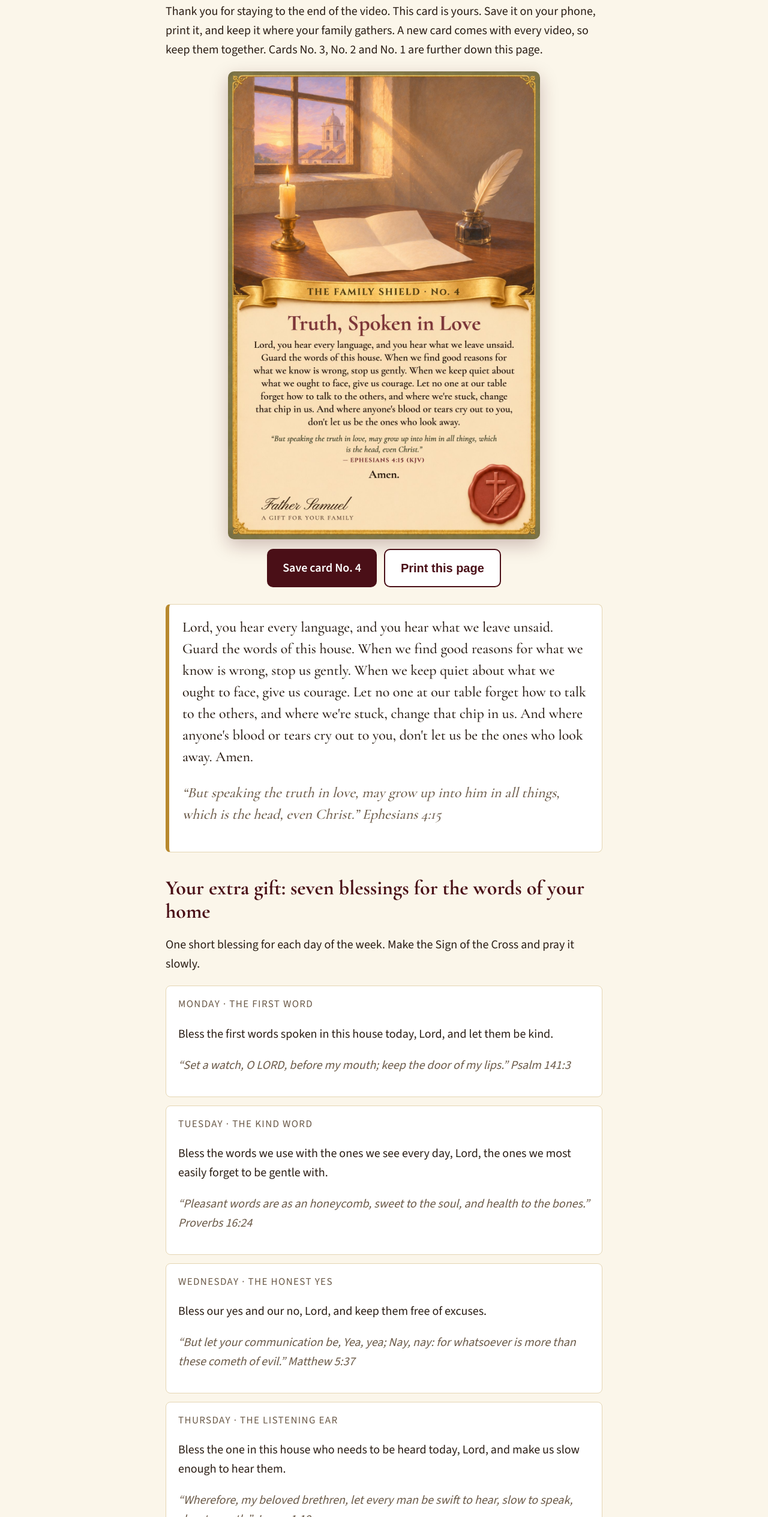
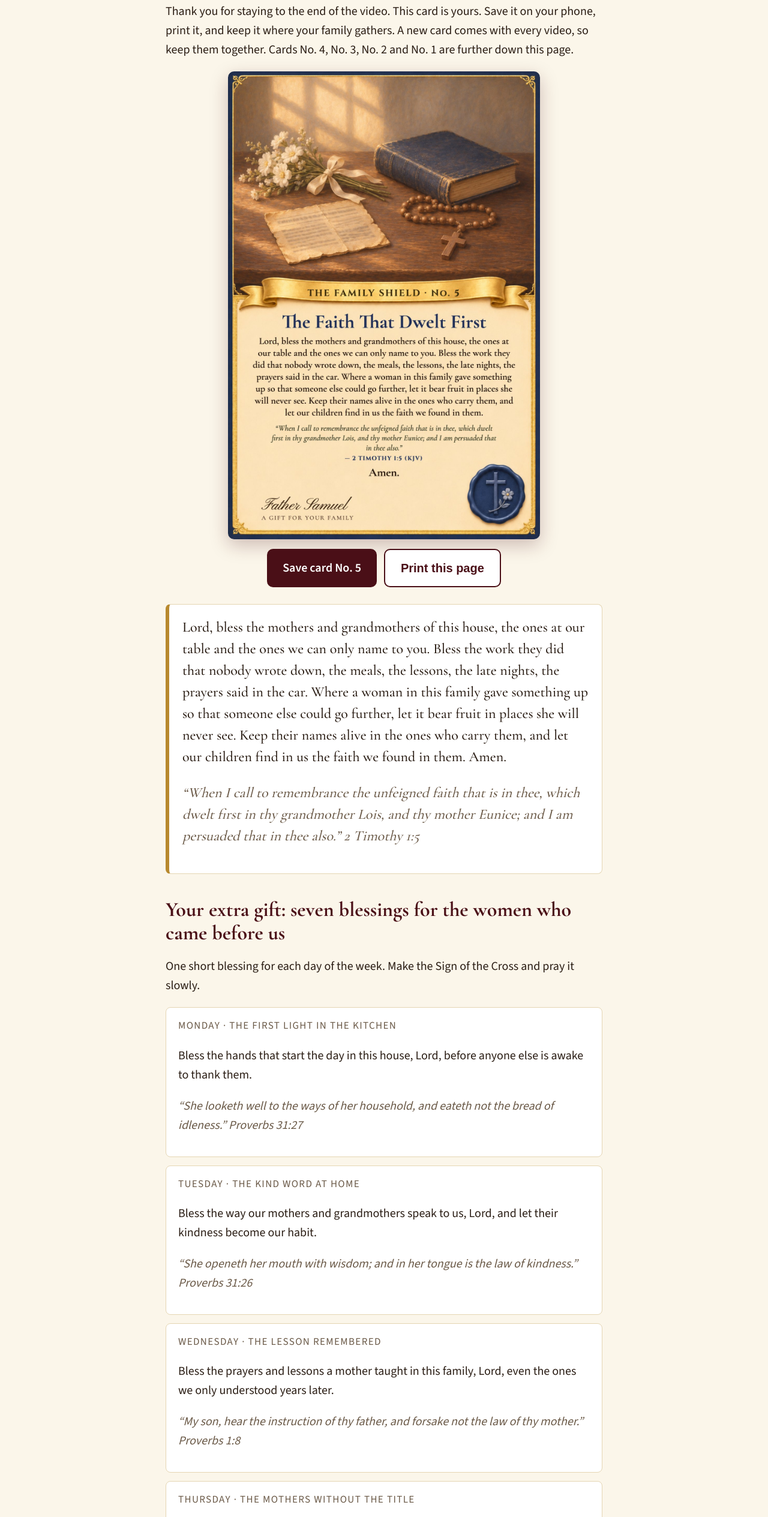
Before and after one commit to padresamuel/padresamuel.github.io, a plain HTML site: page shield/index.html in a window 1280 px wide. Shown: the part 232-2761 px from the top of the page at 60% size. Drawn offline with nearby package versions, Linux system fonts and the light colour scheme; no server answers.

Commit message:
Family Shield: card No. 5 The Faith That Dwelt First
Co-Authored-By: Claude Opus 5.5 <noreply@anthropic.com>

```diff
--- a/shield/index.html
+++ b/shield/index.html
@@ -4,7 +4,7 @@
 <meta charset="utf-8">
 <meta name="viewport" content="width=device-width, initial-scale=1">
 <title>The Family Shield · Father Samuel</title>
-<meta name="description" content="Free printable prayer cards for your family from Father Samuel. Card No. 4: Truth, Spoken in Love, Card No. 3: No Stranger Here, Card No. 2: Going Out and Coming In, and Card No. 1: The Guard at Your Door, with blessings for every day and every room.">
+<meta name="description" content="Free printable prayer cards for your family from Father Samuel. Card No. 5: The Faith That Dwelt First, Card No. 4: Truth, Spoken in Love, Card No. 3: No Stranger Here, Card No. 2: Going Out and Coming In, and Card No. 1: The Guard at Your Door, with blessings for every day and every room.">
 <link rel="preconnect" href="https://fonts.googleapis.com">
 <link href="https://fonts.googleapis.com/css2?family=Cormorant+Garamond:wght@500;700&family=Source+Sans+3:wght@400;600&display=swap" rel="stylesheet">
 <style>
@@ -37,8 +37,45 @@ footer a{color:var(--burg)}
   <h1>The Family Shield</h1>
 </header>
 <main>
+  <h2 style="margin-top:8px">Card No. 5 · The Faith That Dwelt First</h2>
+  <p>Thank you for staying to the end of the video. This card is yours. Save it on your phone, print it, and keep it where your family gathers. A new card comes with every video, so keep them together. Cards No. 4, No. 3, No. 2 and No. 1 are further down this page.</p>
+  <img class="card" src="card5.jpg" alt="The Family Shield, card number five: The Faith That Dwelt First. A kitchen table in morning light with a bundle of white flowers tied with a ribbon, an old newspaper clipping, a closed book and a rosary.">
+  <div class="btns">
+    <a class="btn" href="card5.jpg" download="Family-Shield-No5.jpg">Save card No. 5</a>
+    <button class="btn alt" onclick="window.print()">Print this page</button>
+  </div>
+  <div class="prayer">
+    Lord, bless the mothers and grandmothers of this house, the ones at our table and the ones we can only name to you. Bless the work they did that nobody wrote down, the meals, the lessons, the late nights, the prayers said in the car. Where a woman in this family gave something up so that someone else could go further, let it bear fruit in places she will never see. Keep their names alive in the ones who carry them, and let our children find in us the faith we found in them. Amen.
+    <p class="verse">“When I call to remembrance the unfeigned faith that is in thee, which dwelt first in thy grandmother Lois, and thy mother Eunice; and I am persuaded that in thee also.” 2 Timothy 1:5</p>
+  </div>
+
+  <h2>Your extra gift: seven blessings for the women who came before us</h2>
+  <p>One short blessing for each day of the week. Make the Sign of the Cross and pray it slowly.</p>
+  <div class="night"><p class="where">Monday · The first light in the kitchen</p>
+  <p>Bless the hands that start the day in this house, Lord, before anyone else is awake to thank them.</p>
+  <p class="verse">“She looketh well to the ways of her household, and eateth not the bread of idleness.” Proverbs 31:27</p></div>
+  <div class="night"><p class="where">Tuesday · The kind word at home</p>
+  <p>Bless the way our mothers and grandmothers speak to us, Lord, and let their kindness become our habit.</p>
+  <p class="verse">“She openeth her mouth with wisdom; and in her tongue is the law of kindness.” Proverbs 31:26</p></div>
+  <div class="night"><p class="where">Wednesday · The lesson remembered</p>
+  <p>Bless the prayers and lessons a mother taught in this family, Lord, even the ones we only understood years later.</p>
+  <p class="verse">“My son, hear the instruction of thy father, and forsake not the law of thy mother.” Proverbs 1:8</p></div>
+  <div class="night"><p class="where">Thursday · The mothers without the title</p>
+  <p>Bless the aunts, godmothers and sisters in religious life who mothered us without being called mother, Lord, and comfort them as they comforted us.</p>
+  <p class="verse">“As one whom his mother comforteth, so will I comfort you; and ye shall be comforted in Jerusalem.” Isaiah 66:13</p></div>
+  <div class="night"><p class="where">Friday · The things kept in the heart</p>
+  <p>Bless the worries a mother in this house carries quietly, Lord, and the hopes she has never said out loud.</p>
+  <p class="verse">“But Mary kept all these things, and pondered them in her heart.” Luke 2:19</p></div>
+  <div class="night"><p class="where">Saturday · The grandmothers</p>
+  <p>Bless the grandmothers of this family, Lord, the ones we visit and the ones we visit in prayer, and let their long faithfulness be their crown.</p>
+  <p class="verse">“The hoary head is a crown of glory, if it be found in the way of righteousness.” Proverbs 16:31</p></div>
+  <div class="night"><p class="where">Sunday · Behold thy mother</p>
+  <p>Bless this family, Lord, under the care of the Mother you gave us from the cross, and take every woman of our house into your home.</p>
+  <p class="verse">“Then saith he to the disciple, Behold thy mother! And from that hour that disciple took her unto his own home.” John 19:27</p></div>
+
+  <hr style="border:0;border-top:1px solid #e5d6b3;margin:40px 0 10px">
   <h2 style="margin-top:8px">Card No. 4 · Truth, Spoken in Love</h2>
-  <p>Thank you for staying to the end of the video. This card is yours. Save it on your phone, print it, and keep it where your family gathers. A new card comes with every video, so keep them together. Cards No. 3, No. 2 and No. 1 are further down this page.</p>
+  <p>The card from our previous video. Keep it with the others.</p>
   <img class="card" src="card4.jpg" alt="The Family Shield, card number four: Truth, Spoken in Love. A writing table by a window at dawn with a lit candle, an open blank letter and a quill in an inkwell.">
   <div class="btns">
     <a class="btn" href="card4.jpg" download="Family-Shield-No4.jpg">Save card No. 4</a>
```
Also changed, not shown: shield/card5.jpg (added).
